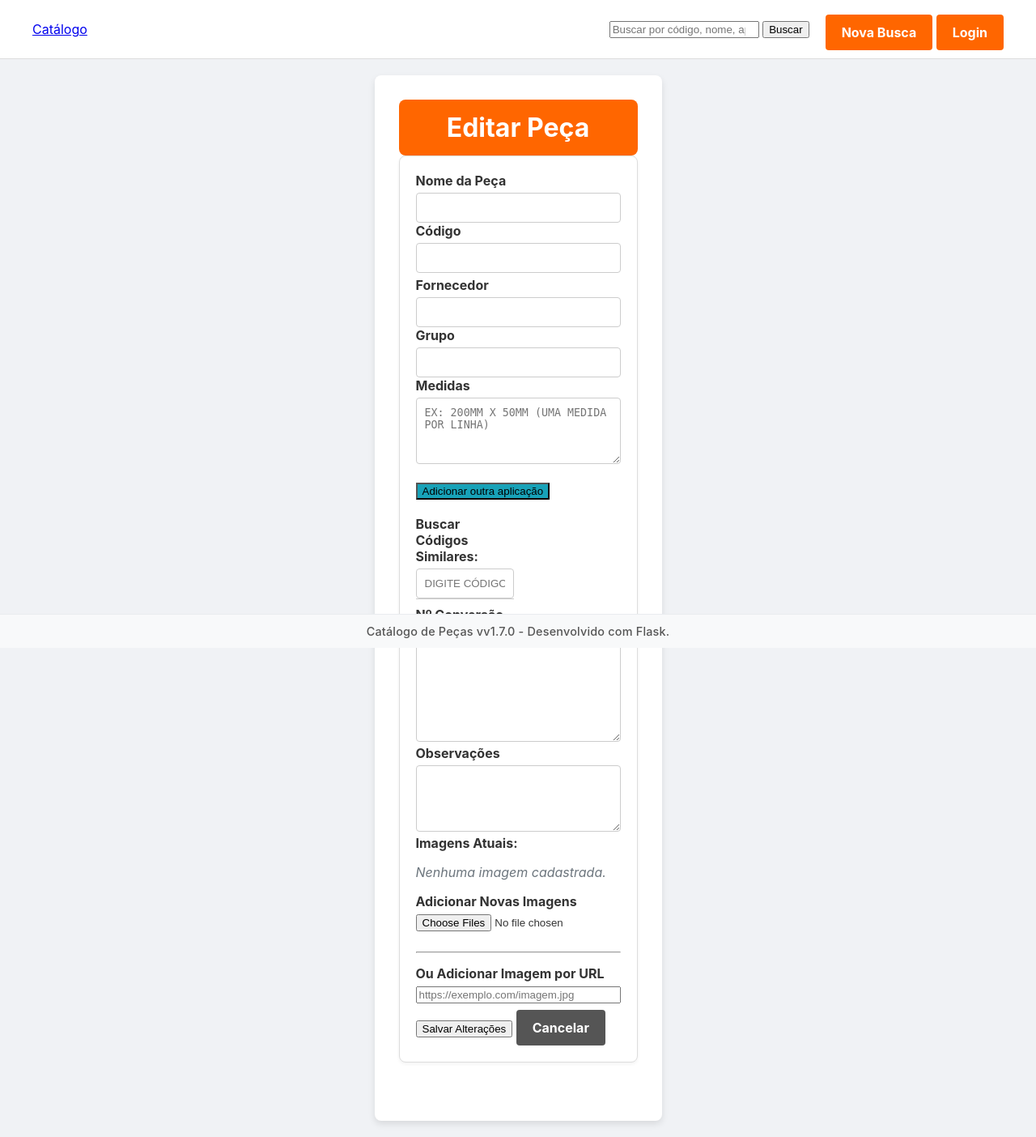
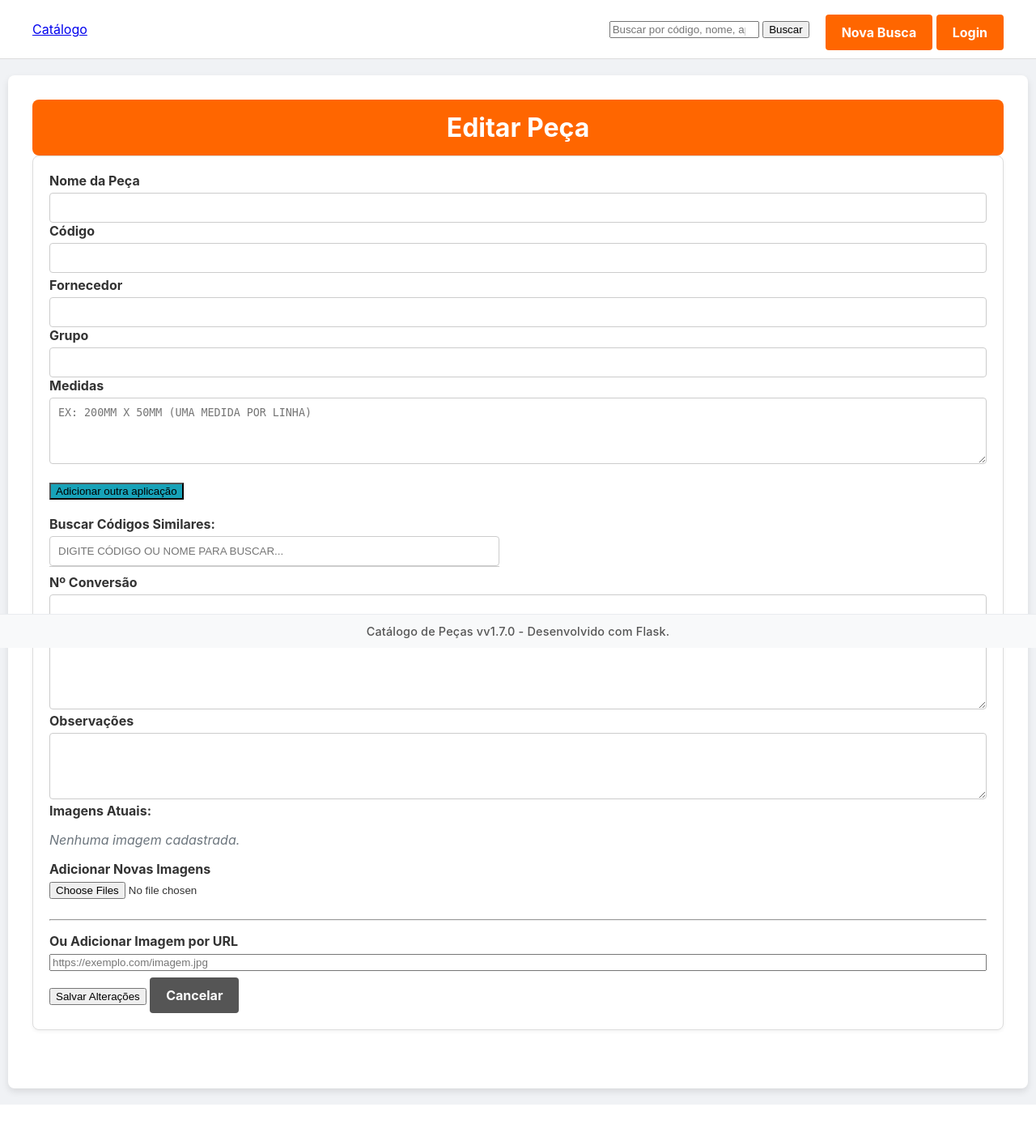
Before and after one commit to ricardofebronio19/CATALOGOGERAL, a Flask app: template templates/editar_peca.html in a window 1280 px wide. Shown: the whole page at 81% size. After the commit the page ends 1364 px from the top, so only its background shows below. Run offline with Flask 3, Linux system fonts and the light colour scheme; the template is opened without the code that fills it, so the values that code supplies are empty; parts of the project's set-up code (start-up, migrations or seed data) failed here and were passed over.

Commit message:
Reverte body flex para restaurar fluxo e reparar largura do layout; mantém footer sticky via padding

```diff
--- a/static/style.css
+++ b/static/style.css
@@ -3,9 +3,6 @@
     background-color: #f0f2f5;
     margin: 0;
     padding: 0;
-    min-height: 100vh;
-    display: flex;
-    flex-direction: column;
     color: #333;
 }
 
@@ -18,11 +15,9 @@
     box-shadow: 0 4px 8px rgba(0, 0, 0, 0.1);
 }
 
-/* Faz com que o main (com classe container) cresça para preencher a página
-   e empurre o footer para baixo quando o conteúdo for maior que a janela. */
-main.container {
-    flex: 1 0 auto;
-}
+/* Antes tínhamos transformado o body em flex para suportar footer sticky.
+    Isso causou alterações no fluxo/layout. Revertendo para um fluxo normal
+    e mantendo padding-bottom no main.container para evitar sobreposição. */
 
 header {
     background-color: var(--cor-principal, #ff6600);
```
